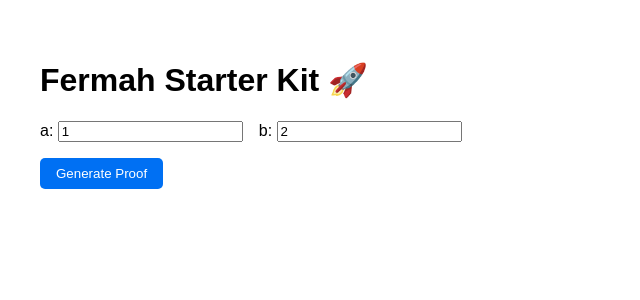
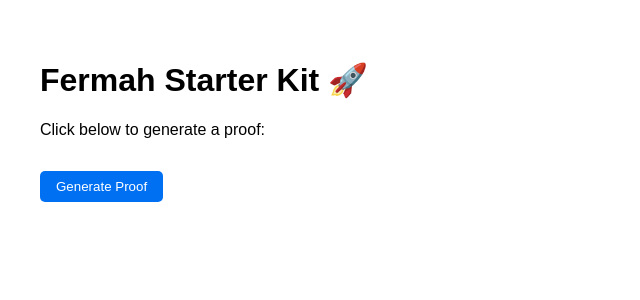
Before and after one commit to sleekmoon001/fermah-starter-kit, a Next.js app in the folder frontend/: page / in a window 1280 px wide. Shown: the top 300 px of the page, without its empty margins (0-640 px from the left). Built offline with nearby package versions, Linux system fonts and the light colour scheme.

Commit message:
Frontend: use dynamic backend URL with loading state

```diff
--- a/frontend/pages/index.tsx
+++ b/frontend/pages/index.tsx
@@ -1,8 +1,6 @@
 import React, { useState } from "react";
 
 export default function Home() {
-  const [inputA, setInputA] = useState<number>(1);
-  const [inputB, setInputB] = useState<number>(2);
   const [result, setResult] = useState<string>("");
   const [loading, setLoading] = useState<boolean>(false);
 
@@ -17,7 +15,7 @@
       const res = await fetch(proverUrl, {
         method: "POST",
         headers: { "Content-Type": "application/json" },
-        body: JSON.stringify({ input: { a: inputA, b: inputB } }),
+        body: JSON.stringify({ input: { a: 1, b: 2 } }),
       });
 
       if (!res.ok) throw new Error(`Server error: ${res.status}`);
@@ -35,32 +33,13 @@
   return (
     <div style={{ padding: "2rem", fontFamily: "sans-serif" }}>
       <h1>Fermah Starter Kit 🚀</h1>
-
-      <div style={{ marginBottom: "1rem" }}>
-        <label>
-          a:{" "}
-          <input
-            type="number"
-            value={inputA}
-            onChange={(e) => setInputA(Number(e.target.value))}
-            style={{ marginRight: "1rem" }}
-          />
-        </label>
-        <label>
-          b:{" "}
-          <input
-            type="number"
-            value={inputB}
-            onChange={(e) => setInputB(Number(e.target.value))}
-          />
-        </label>
-      </div>
-
+      <p>Click below to generate a proof:</p>
       <button
         onClick={handleGenerateProof}
         disabled={loading}
         style={{
           padding: "0.5rem 1rem",
+          marginTop: "1rem",
           background: "#0070f3",
           color: "#fff",
           border: "none",
```
